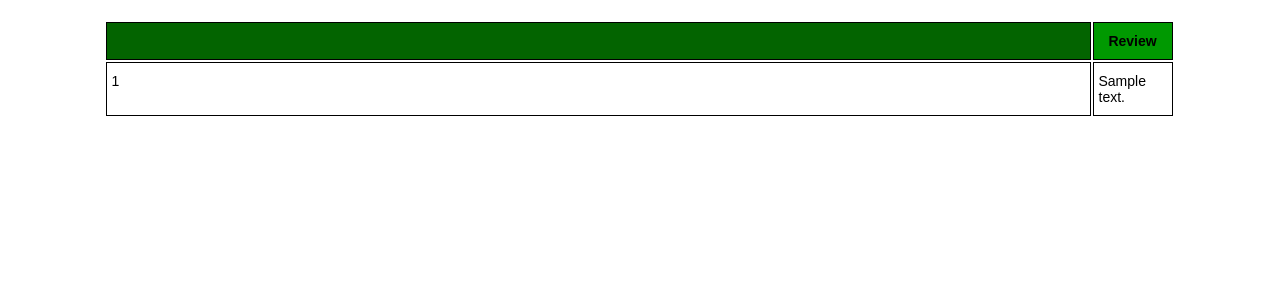
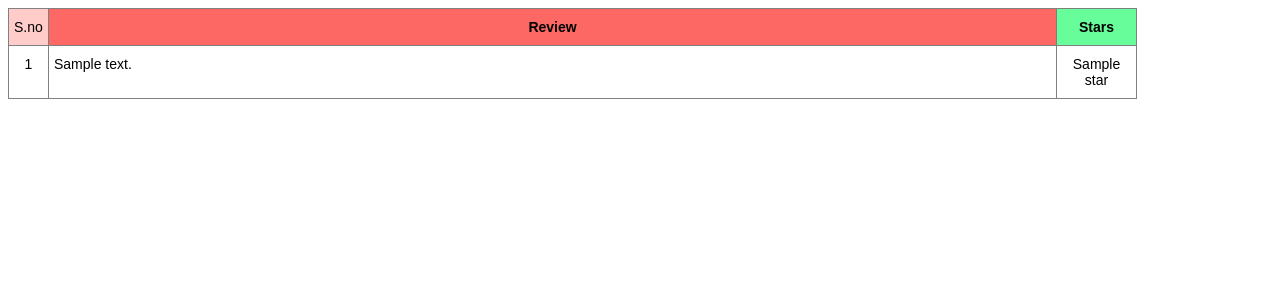
Before and after one commit to anmolk11/Amazon-review-analyze, a Flask app: template templates/review.html in a window 1280 px wide. Shown: the top 300 px of the page. Run offline with Flask 3, Linux system fonts and the light colour scheme; the template is opened without the code that fills it: most values are stand-ins (such as "Sample title", 1, 10 or a date in 2020).

Commit message:
main working

```diff
--- a/index.py
+++ b/index.py
@@ -1,5 +1,6 @@
 from flask import Flask,render_template,redirect,request
 from main import Reviews
+import time
 
 app = Flask(__name__)
 app.config['STATIC_URL_PATH'] = '/static'
--- a/main.py
+++ b/main.py
@@ -107,5 +107,5 @@ class Reviews():
 
 
 if __name__  == "__main__":
-    rvs = Reviews('https://www.amazon.in/dp/B071CP6HQH/ref=s9_acsd_al_bw_c2_x_0_i?th=1')
+    rvs = Reviews(input('url : '))
     print(rvs.getReviews())
--- a/templates/review.html
+++ b/templates/review.html
@@ -1,18 +1,14 @@
 <!DOCTYPE html>
 <html lang="en">
+
 <head>
     <meta charset="UTF-8">
     <meta name="viewport" content="width=device-width, initial-scale=1.0">
     <title>Document</title>
     <style type="text/css">
-        body {
-            display: flex;
-            justify-content: center;
-            margin: 0;
-        }
-
-        table.tg {
-            margin-top: 20px; /* Add some margin if needed */
+        .tg {
+            border-collapse: collapse;
+            border-spacing: 0;
         }
 
         .tg td {
@@ -38,48 +34,67 @@
             word-break: normal;
         }
 
-        .tg .tg-b9sk {
-            background-color: #036400;
+        .tg .tg-sa8i {
+            background-color: #fd6864;
+            border-color: inherit;
             font-weight: bold;
             text-align: center;
             vertical-align: top
         }
 
-        .tg .tg-pdro {
-            background-color: #009901;
+        .tg .tg-c3ow {
+            border-color: inherit;
+            text-align: center;
+            vertical-align: top
+        }
+
+        .tg .tg-90e1 {
+            background-color: #ffccc9;
+            border-color: inherit;
+            text-align: left;
+            vertical-align: top
+        }
+
+        .tg .tg-ycyt {
+            background-color: #67fd9a;
+            border-color: inherit;
             font-weight: bold;
             text-align: center;
             vertical-align: top
         }
 
-        .tg .tg-0lax {
+        .tg .tg-0pky {
+            border-color: inherit;
             text-align: left;
             vertical-align: top
         }
     </style>
 </head>
+
 <body>
-    <table class="tg" style="undefined;table-layout: fixed; width: 1065px">
+    <table class="tg" style="undefined;table-layout: fixed; width: 1128px">
         <colgroup>
-            <col style="width: 985px">
+            <col style="width: 40px">
+            <col style="width: 1008px">
             <col style="width: 80px">
         </colgroup>
         <thead>
             <tr>
-                <th class="tg-b9sk"></th>
-                <th class="tg-pdro">Review</th>
-                <th class="tg-b9sk">Stars</th>
+                <th class="tg-90e1">S.no</th>
+                <th class="tg-sa8i">Review</th>
+                <th class="tg-ycyt">Stars</th>
             </tr>
         </thead>
         <tbody>
             {% for i in range(review|length) %}
             <tr>
-                <td class="tg-0lax"> {{i + 1}} </td>
-                <td class="tg-0lax"> {{review[i]}} </td>
-                <td class="tg-0lax"> {{stars[i]}} </td>
+                <td class="tg-c3ow">{{i + 1}}</td>
+                <td class="tg-0pky">{{review[i]}}</td>
+                <td class="tg-c3ow">{{stars[i]}}</td>
             </tr>
             {% endfor %}
         </tbody>
     </table>
 </body>
+
 </html>
```
